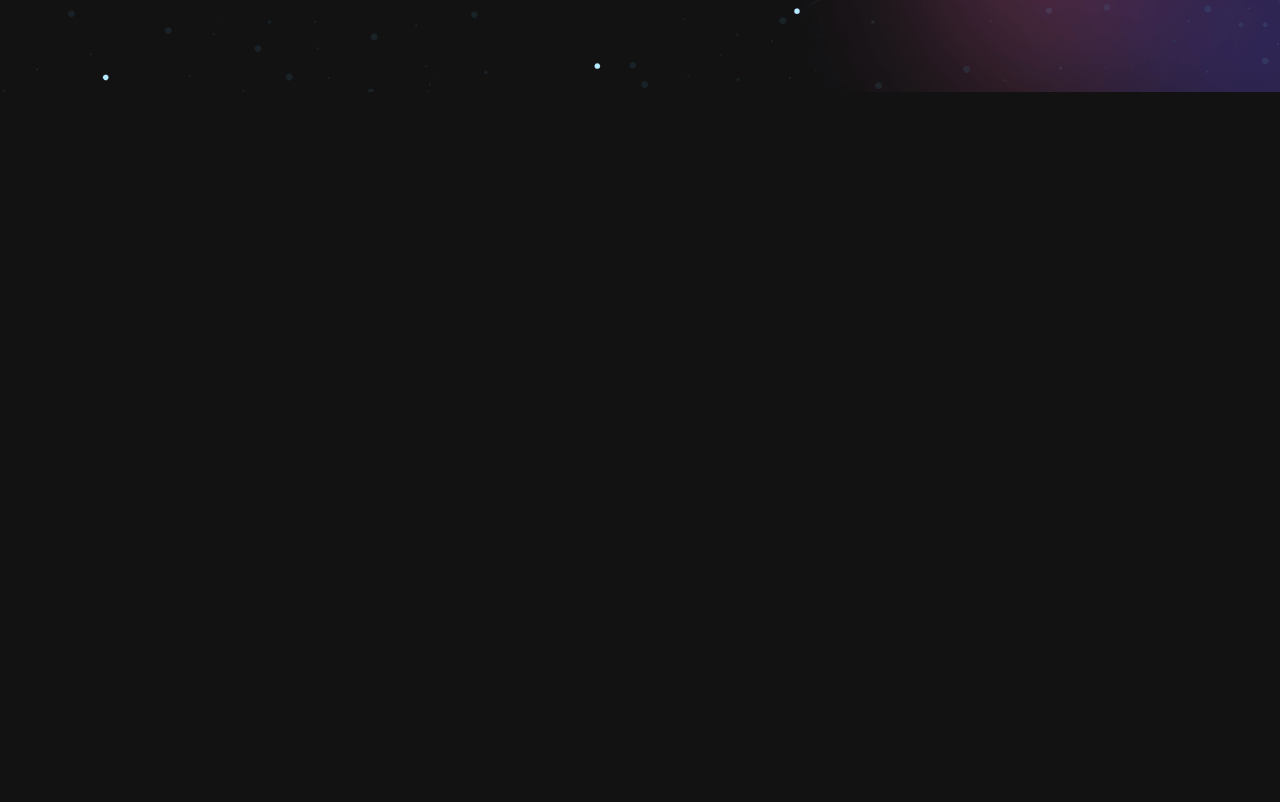
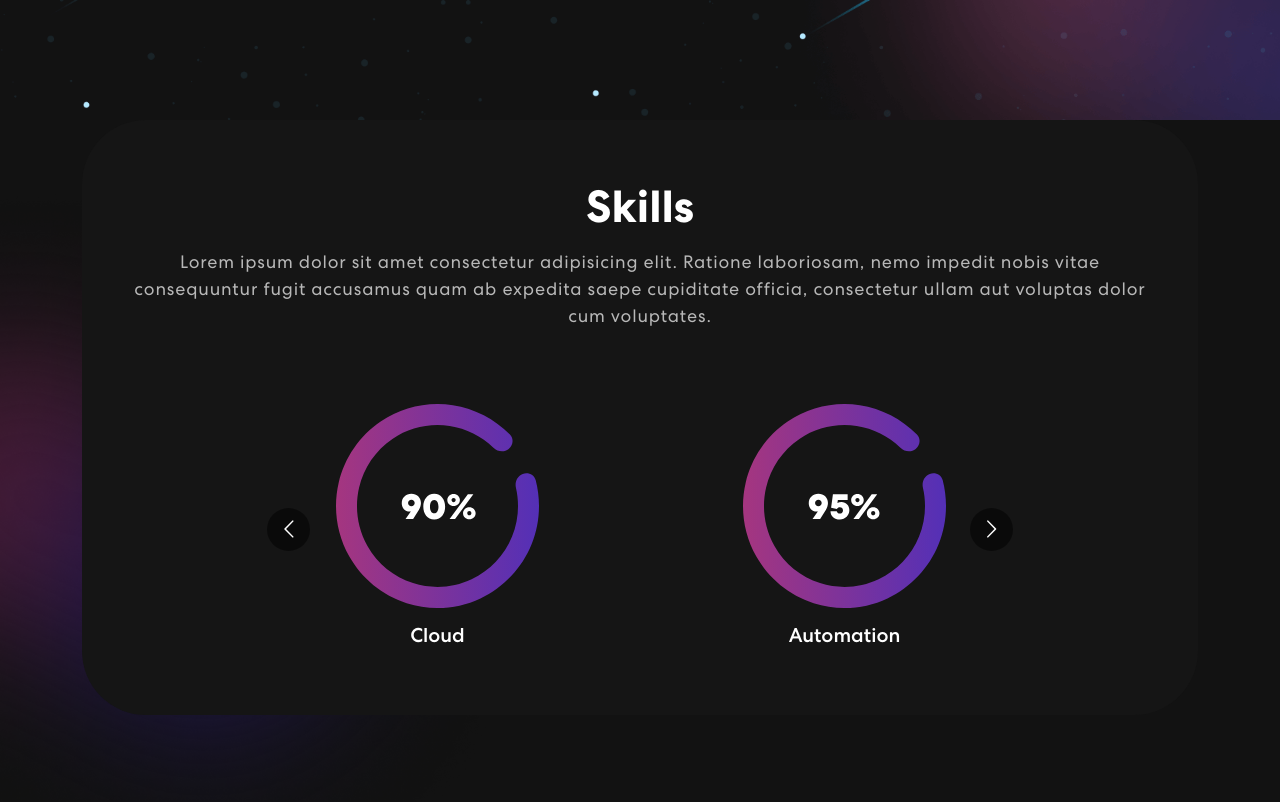
Before and after one commit to Cristopxer/portfolio, a React (Create React App) app: page / in a window 1280 px wide. Shown: the part 680-1482 px from the top of the page. Before the commit the page ends 800 px from the top, so only its background shows below. Built offline with nearby package versions, Linux system fonts and the light colour scheme.

Commit message:
Skills section completed

```diff
--- a/package.json
+++ b/package.json
@@ -11,6 +11,7 @@
     "react-bootstrap": "^2.6.0",
     "react-bootstrap-icons": "^1.9.1",
     "react-dom": "^18.2.0",
+    "react-multi-carousel": "^2.8.2",
     "react-scripts": "5.0.1",
     "web-vitals": "^2.1.4"
   },
--- a/src/App.js
+++ b/src/App.js
@@ -1,6 +1,7 @@
 import './App.css';
 import NavBarComponent from "./Components/Navbar/Navbar"
 import Banner from "./Components/Banner/Banner"
+import Skills from "./Components/Skills/Skills"
 import 'bootstrap/dist/css/bootstrap.min.css'
 
 function App() {
@@ -8,6 +9,7 @@ function App() {
     <div className="App">
       <NavBarComponent />
       <Banner />
+      <Skills />
     </div>
   );
 }
--- a/src/Components/Banner/Banner.css
+++ b/src/Components/Banner/Banner.css
@@ -5,6 +5,7 @@
     background-position: top center;
     background-size: cover;
     background-repeat: no-repeat;
+    height: 100vh;
   }
   .banner .tagline {
     font-weight: 700;
@@ -17,7 +18,7 @@
     display: inline-block;
   }
   .banner h1 {
-    font-size: 65px;
+    font-size: 48px;
     font-weight: 700;
     letter-spacing: 0.8px;
     line-height: 1;
--- a/src/Components/Banner/Banner.js
+++ b/src/Components/Banner/Banner.js
@@ -52,7 +52,7 @@ function Banner() {
                 <Row className='align-items-center'>
                     <Col xs={12} md={6} xl={7}>
                         <span className='tagline'>Welcome to my portfolio</span>
-                        <h1>{`Hey! I'm Cristopher `}<i className="bi bi-star-fill"></i><span className="wrap">{text}</span></h1>
+                        <h1>{`Hey! I'm Cristopher `}<span className="wrap">{text}</span></h1>
                         <p>Lorem ipsum dolor sit amet consectetur adipisicing elit. Dicta voluptate inventore itaque animi laborum vel impedit ullam maiores. Beatae inventore officiis saepe repellat tempora libero totam incidunt at doloribus magni</p>
                         <button onClick={() => console.log('connect')}>Let's connect <ArrowRightCircle size={25} /></button>
                     </Col>
--- /dev/null
+++ b/src/Components/Skills/Skills.css
@@ -0,0 +1,39 @@
+.skill {
+    padding: 0 0 50px 0;
+    position: relative;
+  }
+  .skill-bx {
+    background: #151515;
+    border-radius: 64px;
+    text-align: center;
+    padding: 60px 50px;
+    /* margin-top: -60px; */
+  }
+  .skill h2 {
+      font-size: 45px;
+      font-weight: 700;
+  }
+  .skill p {
+      color: #B8B8B8;
+      font-size: 18px;
+      letter-spacing: 0.8px;
+      line-height: 1.5em;
+      margin: 14px 0 75px 0;
+  }
+  .skill-slider {
+    width: 80%;
+    margin: 0 auto;
+    position: relative;
+  }
+  .skill-slider .item img {
+    width: 50%;
+    margin: 0 auto 15px auto;
+  }
+  .background-image-left {
+    top: 10%;
+    /* filter: invert(1); */
+    position: absolute;
+    bottom: 0;
+    width: 40%;
+    z-index: -4;
+  }
--- /dev/null
+++ b/src/Components/Skills/Skills.js
@@ -0,0 +1,75 @@
+import React from 'react'
+import { Container, Row, Col } from 'react-bootstrap';
+import Carousel from 'react-multi-carousel'
+import meter1 from '../../Assets/Images/meter1.svg'
+import meter2 from '../../Assets/Images/meter2.svg'
+import meter3 from '../../Assets/Images/meter3.svg'
+import colorSharp from '../../Assets/Images/color-sharp.png'
+import "react-multi-carousel/lib/styles.css"
+import "./Skills.css"
+
+function Skills() {
+    const responsive = {
+        superLargeDesktop: {
+            breakpoint: { max: 4000, min: 3000 },
+            items: 5
+        },
+        desktop: {
+            breakpoint: { max: 3000, min: 1024 },
+            items: 3
+        },
+        tablet: {
+            breakpoint: { max: 1024, min: 464 },
+            items: 2
+        },
+        mobile: {
+            breakpoint: { max: 464, min: 0 },
+            items: 1
+        }
+    };
+    const skills = [
+        {
+            skill_name: "Web Development",
+            img: meter1
+        },
+        {
+            skill_name: "Data Science",
+            img: meter2
+        },
+        {
+            skill_name: "Cloud",
+            img: meter3
+        },
+        {
+            skill_name: "Automation",
+            img: meter1
+        }
+    ]
+    return (
+        <section className="skill" id="skills">
+            <Container>
+                <Row>
+                    <Col>
+                        <div className="skill-bx">
+                            <h2>
+                                Skills
+                            </h2>
+                            <p>Lorem ipsum dolor sit amet consectetur adipisicing elit. Ratione laboriosam, nemo impedit nobis vitae consequuntur fugit accusamus quam ab expedita saepe cupiditate officia, consectetur ullam aut voluptas dolor cum voluptates.</p>
+                            <Carousel responsive={responsive} infinite={true} autoPlay={true} autoPlaySpeed={2000} className="skill-slider">
+                                {skills.map((skill => (
+                                    <div className="item">
+                                        <img src={skill.img} alt="Skill_image" />
+                                        <h5>{skill.skill_name}</h5>
+                                    </div>
+                                )))}
+                            </Carousel>
+                        </div>
+                    </Col>
+                </Row>
+            </Container>
+            <img src={colorSharp} alt="skill_backgroud" className="background-image-left" />
+        </section>
+    )
+}
+
+export default Skills
```
Also changed, not shown: src/Components/Projects/Projects.js (added, +10 -0 lines), src/Components/Projects/Projects.css (added), 1 other file (tests, documents, lock files or other folders).
